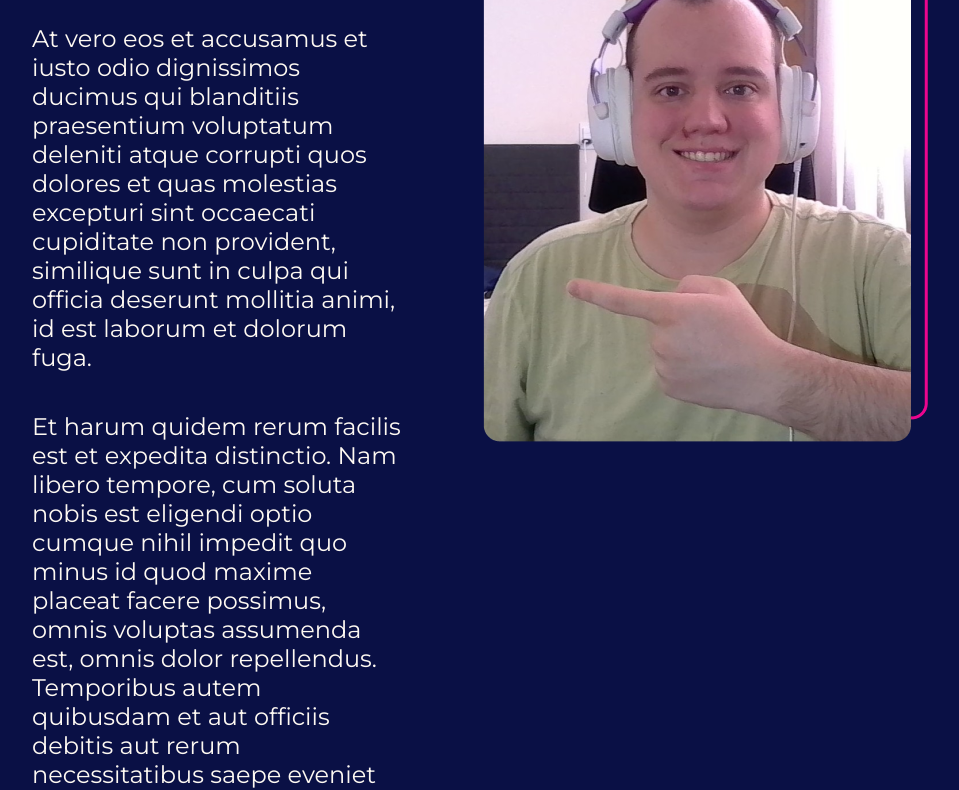
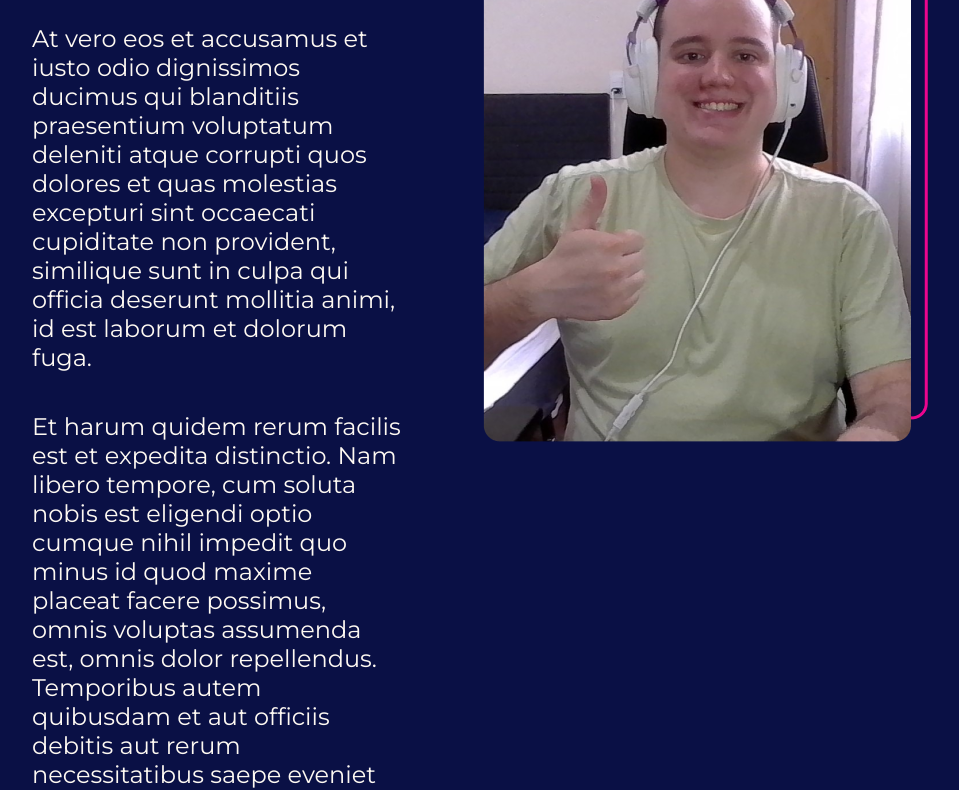
Before and after one commit to Alexandre-Merenda/portif-lio, a plain HTML site: page about.html in a window 1280 px wide. Shown: the part 180-970 px from the top of the page, without its empty margins (160-1119 px from the left). Drawn offline with nearby package versions, Linux system fonts and the light colour scheme.

Commit message:
Add files via upload

```diff
--- a/about.html
+++ b/about.html
@@ -33,7 +33,7 @@
                 perferendis doloribus asperiores ipsum delis forum birol parela maxime infena. Excepteur sint occaecat
                 cupidatat non.</p>
         </section>
-        <img class="apresentacao__imagem" src="./assets/eu(2).png" alt="Foto da Joana Santos programando">
+        <img class="apresentacao__imagem" src="./assets/eu.png" alt="Foto minha fazendo joinha">
     </main>
 
     <footer class="rodape">
```
Also changed, not shown: index.html (+1 -1 lines).
